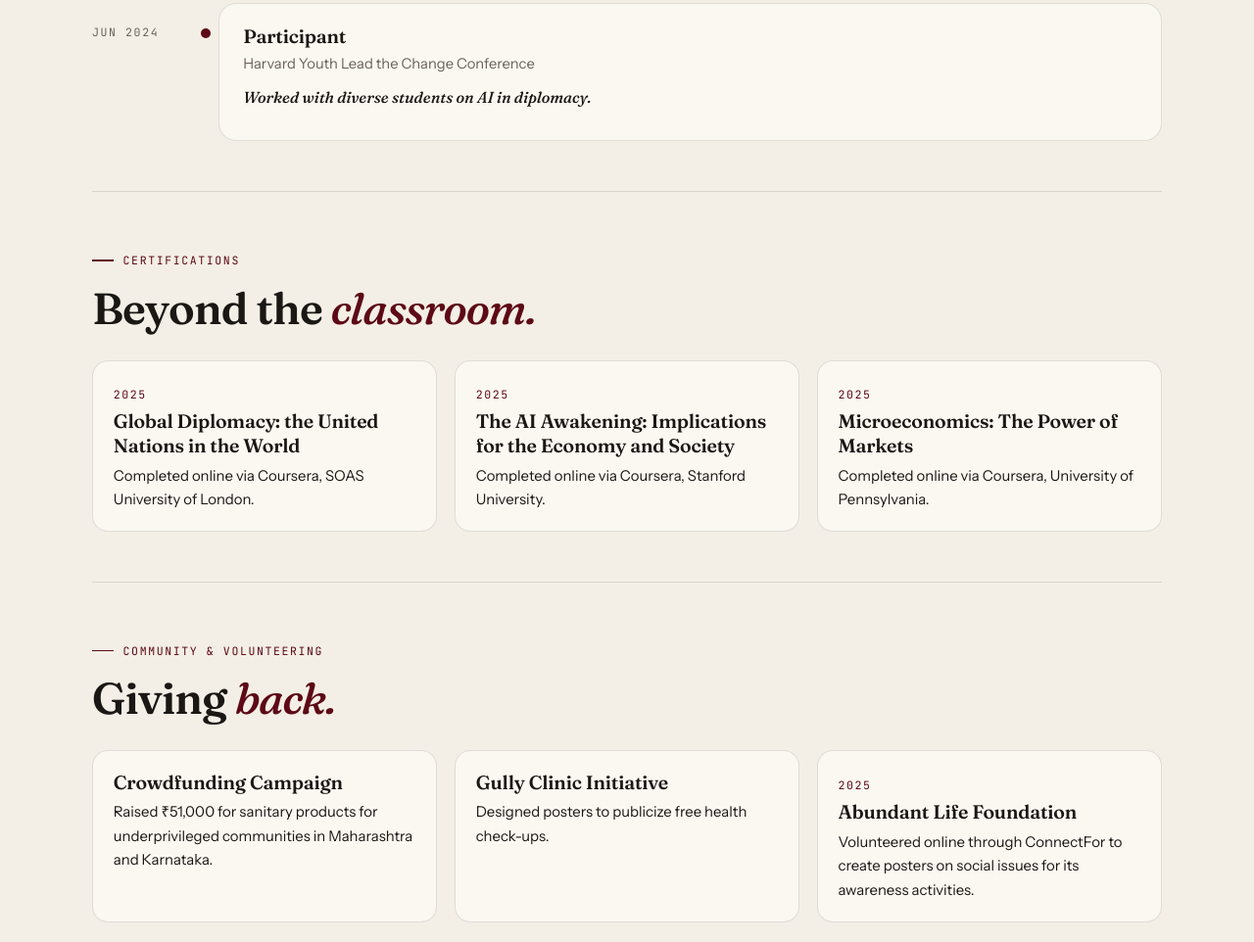
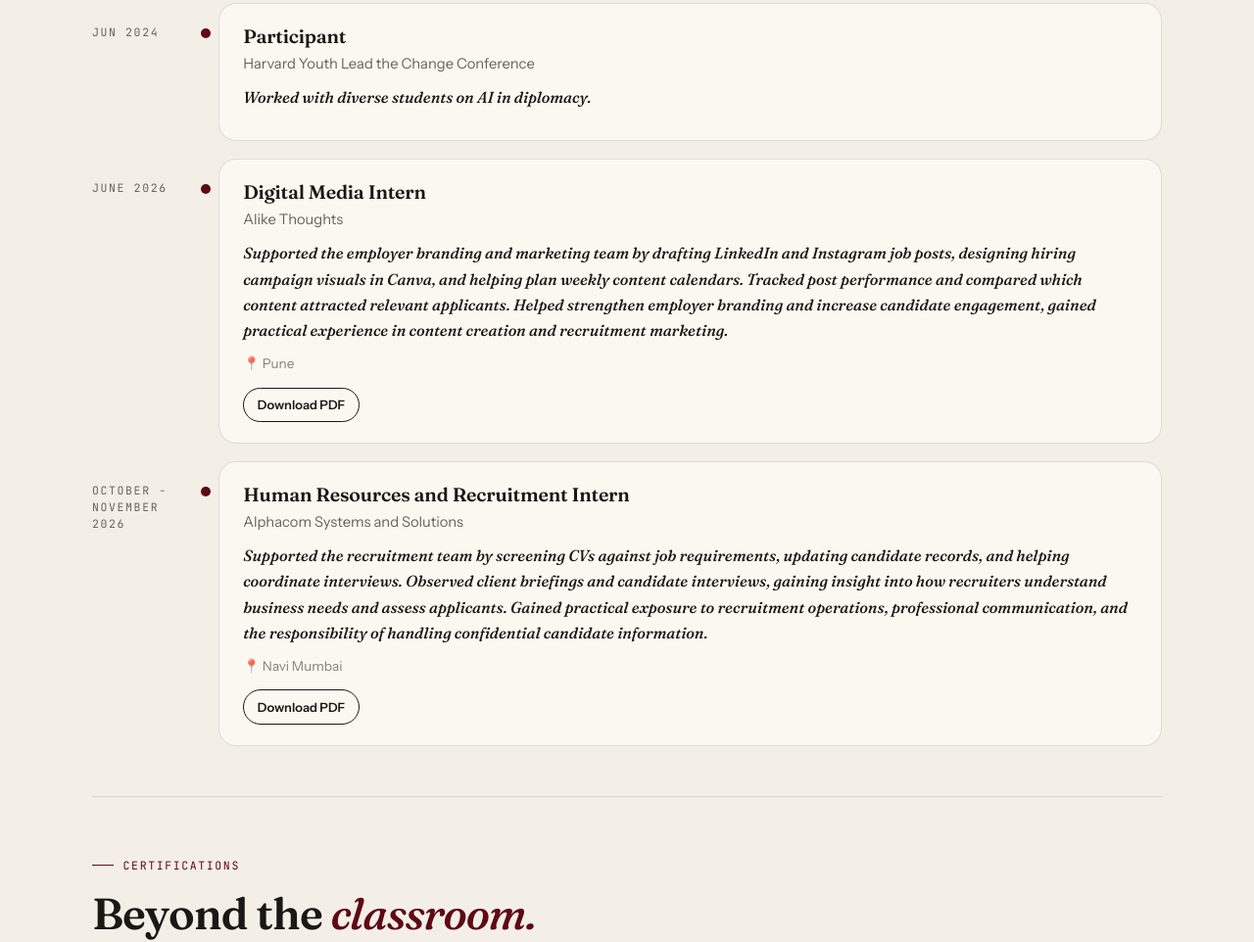
Before and after one commit to miec99/prisha-yadav, a plain HTML site: page index.html in a window 1280 px wide. Shown: the part 3568-4530 px from the top of the page at 98% size. Drawn offline with Linux system fonts and the light colour scheme.

Commit message:
Deploy Prisha Yadav's showcase website

```diff
--- a/index.html
+++ b/index.html
@@ -271,6 +271,24 @@ footer a { color: var(--accent); text-decoration: none; font-weight: 600; }
 
 
                     </div>
+                </div><div class="tl-row">
+                    <div class="tl-date mono">June 2026</div>
+                    <div class="tl-card">
+                        <div class="tl-top"><h3>Digital Media Intern</h3></div>
+                        <div class="tl-company">Alike Thoughts</div>
+                        <p class="tl-desc"><em>Supported the employer branding and marketing team by drafting LinkedIn and Instagram job posts, designing hiring campaign visuals in Canva, and helping plan weekly content calendars. Tracked post performance and compared which content attracted relevant applicants. Helped strengthen employer branding and increase candidate engagement, gained practical experience in content creation and recruitment marketing.</em></p>
+
+                        <div class="item-loc" style="font-size:.85em;opacity:.8;margin:2px 0 6px;">📍 Pune</div><div class="item-actions"><a href="assets/doc-2b841cb751.pdf" class="item-doc" target="_blank" rel="noopener noreferrer" download>Download PDF</a></div>
+                    </div>
+                </div><div class="tl-row">
+                    <div class="tl-date mono">October - November 2026</div>
+                    <div class="tl-card">
+                        <div class="tl-top"><h3>Human Resources and Recruitment Intern</h3></div>
+                        <div class="tl-company">Alphacom Systems and Solutions </div>
+                        <p class="tl-desc"><em>Supported the recruitment team by screening CVs against job requirements, updating candidate records, and helping coordinate interviews. Observed client briefings and candidate interviews, gaining insight into how recruiters understand business needs and assess applicants. Gained practical exposure to recruitment operations, professional communication, and the responsibility of handling confidential candidate information.</em></p>
+
+                        <div class="item-loc" style="font-size:.85em;opacity:.8;margin:2px 0 6px;">📍 Navi Mumbai</div><div class="item-actions"><a href="assets/doc-f4819ca32e.pdf" class="item-doc" target="_blank" rel="noopener noreferrer" download>Download PDF</a></div>
+                    </div>
                 </div></div></section><section id="certifications"><div class="sec-eyebrow mono">Certifications</div><h2 class="sec-head">Beyond the <em>classroom.</em></h2><div class="tile-grid"><article class="tile">
                     <span class="tile-year mono">2025</span>
                     <h3>Global Diplomacy: the United Nations in the World</h3>
```
